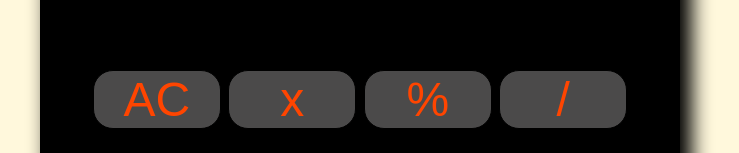
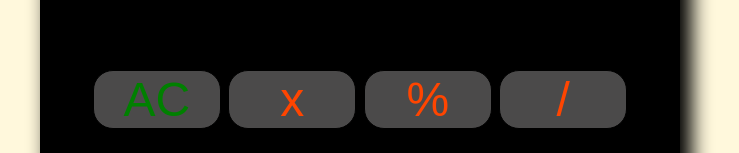
Before and after one commit to MuhammadAhmedgithub/Calculator, a plain HTML site: page index.html in a window 1280 px wide. Shown: the part 193-346 px from the top of the page, without its empty margins (280-1019 px from the left). Drawn offline with Linux system fonts and the light colour scheme.

Commit message:
Calculator

```diff
--- a/index.html
+++ b/index.html
@@ -18,7 +18,7 @@
         <p style="font-size: 8vh;" id="heading">0</p>
         <div class="buttons">
             <div>
-                <button style="color: orangered;" onclick="handleClick('AC')">AC</button>
+                <button style="color: green;" onclick="handleClick('AC')">AC</button>
                 <button style="color: orangered;" onclick="handleClick('*')">x</button>
                 <button style="color: orangered;" onclick="handleClick('%')">%</button>
                 <button style="color: orangered;" onclick="handleClick('/')">/</button>
```
